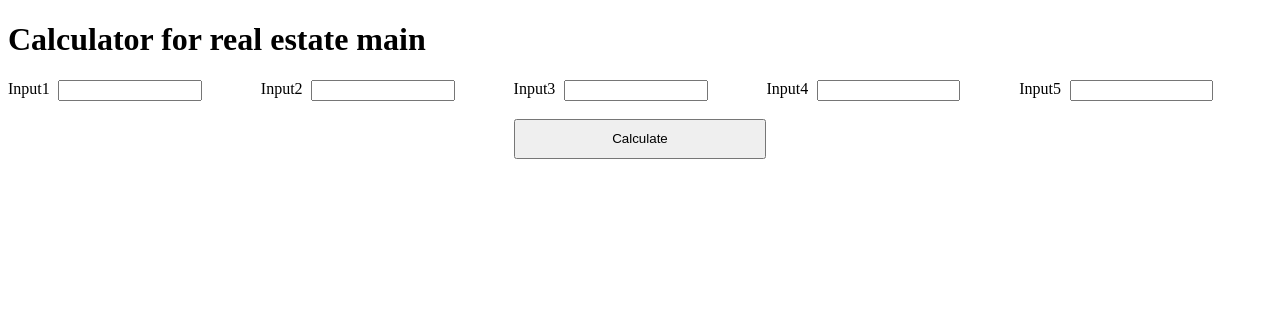
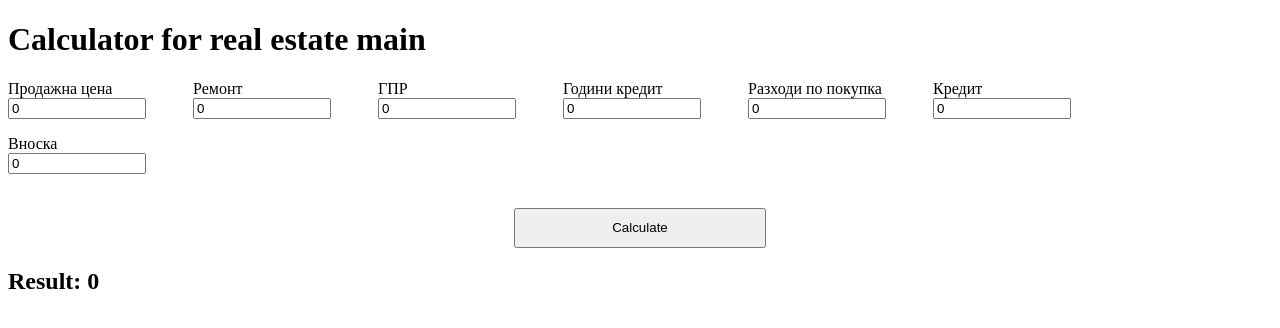
Before and after one commit to danielyordanov07/real_estate_calculator, an Angular app in the folder real_estate_calculator/: page / in a window 1280 px wide. Shown: the top 328 px of the page. Built offline with nearby package versions, Linux system fonts and the light colour scheme.

Commit message:
Added usable ts properties

```diff
--- a/real_estate_calculator/src/app/components/calculator/calculator.component.css
+++ b/real_estate_calculator/src/app/components/calculator/calculator.component.css
@@ -11,9 +11,8 @@ main #calcButtonMain{
 
 /* inputs in main */
 main section div{
-  width: 20%;
   display: inline-grid;
-  grid-template-columns: auto auto auto;
+  margin-bottom : 1em;
 }
 main section label{
   height: auto;
--- a/real_estate_calculator/src/app/components/calculator/calculator.component.html
+++ b/real_estate_calculator/src/app/components/calculator/calculator.component.html
@@ -1,30 +1,41 @@
 <h1 id="CalcMainTitle">Calculator for real estate main</h1>
-<main ng-app="realEstateApp" ng-controller="MainInputController as MI">
+<main>
     <section>
         <div>
-            <label for="Input1"> Input1 </label>
-            <input type="number" ng-model="MI.value1">
-        </div>
+            <label for="Input1">Продажна цена</label>
+            <input id="Input1" type="number" [(ngModel)]="values.value1">
+          </div>
 
-        <div id="Input2Div">
-            <label for="Input2"> Input2 </label>
-            <input type="number" ng-model="MI.value2">
-        </div>
+          <div>
+            <label for="Input2">Ремонт</label>
+            <input id="Input2" type="number" [(ngModel)]="values.value2">
+          </div>
 
-        <div id="Input3Div">
-            <label for="Input3"> Input3 </label>
-            <input type="number" ng-model="MI.value3">
-        </div>
+          <div>
+            <label for="Input3">ГПР</label>
+            <input id="Input3" type="number" [(ngModel)]="values.value3">
+          </div>
 
-        <div id="Input4Div">
-            <label for="Input4"> Input4 </label>
-            <input type="number" ng-model="MI.value4">
-        </div>
+          <div>
+            <label for="Input4">Години кредит</label>
+            <input id="Input4" type="number" [(ngModel)]="values.value4">
+          </div>
 
-        <div id="Input5Div">
-            <label for="Input5"> Input5 </label>
-            <input type="number" ng-model="MI.value5">
-        </div>
+          <div>
+            <label for="Input5">Разходи по покупка</label>
+            <input id="Input5" type="number" [(ngModel)]="values.value5">
+          </div>
+
+          <div>
+            <label for="Input6">Кредит</label>
+            <input id="Input6" type="number" [(ngModel)]="values.value6">
+          </div>
+
+          <div>
+            <label for="Input7">Вноска</label>
+            <input id="Input7" type="number" [(ngModel)]="values.value7">
+          </div>
+
     </section>
     <br>
 
@@ -32,4 +43,8 @@
         <button id="calcButtonMain"> Calculate </button>
     </div>
 
+    <div id="ResultDiv">
+        <h2>Result: {{ result }}</h2>
+    </div>
+
 </main>
--- a/real_estate_calculator/src/app/components/calculator/calculator.component.ts
+++ b/real_estate_calculator/src/app/components/calculator/calculator.component.ts
@@ -1,19 +1,28 @@
-import { Component} from '@angular/core';
-import { FormBuilder, FormGroup, Validators } from '@angular/forms';
+import { Component, input} from '@angular/core';
+import { FormsModule } from '@angular/forms';
 
 @Component({
   selector: 'calculator',
   standalone: true,
-  imports: [],
+  imports: [FormsModule],
   templateUrl: './calculator.component.html',
   styleUrl: './calculator.component.css'
 })
 export class MainCalculatorComponent {
-  // init array
-  values: number[] = [0, 0, 0, 0, 0];
+
+  values: { value1: number; value2: number; value3: number; value4: number; value5: number; value6: number; value7: number } = {
+    value1: 0,
+    value2: 0,
+    value3: 0,
+    value4: 0,
+    value5: 0,
+    value6: 0,
+    value7: 0
+  };
   result: number = 0;
 
-  calculate(number: any[]): number {
-    return 0;
+  calculate(): number {
+
+    return this.result;
   }
 }
```
